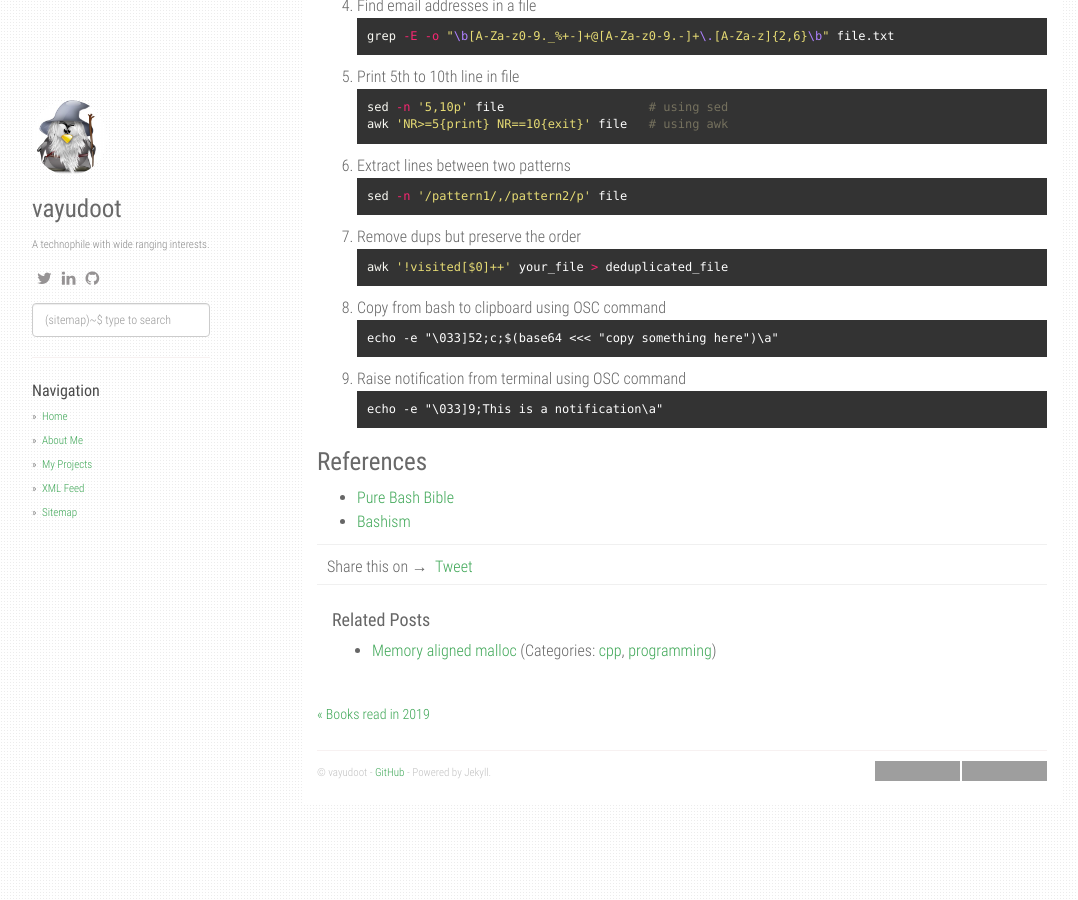
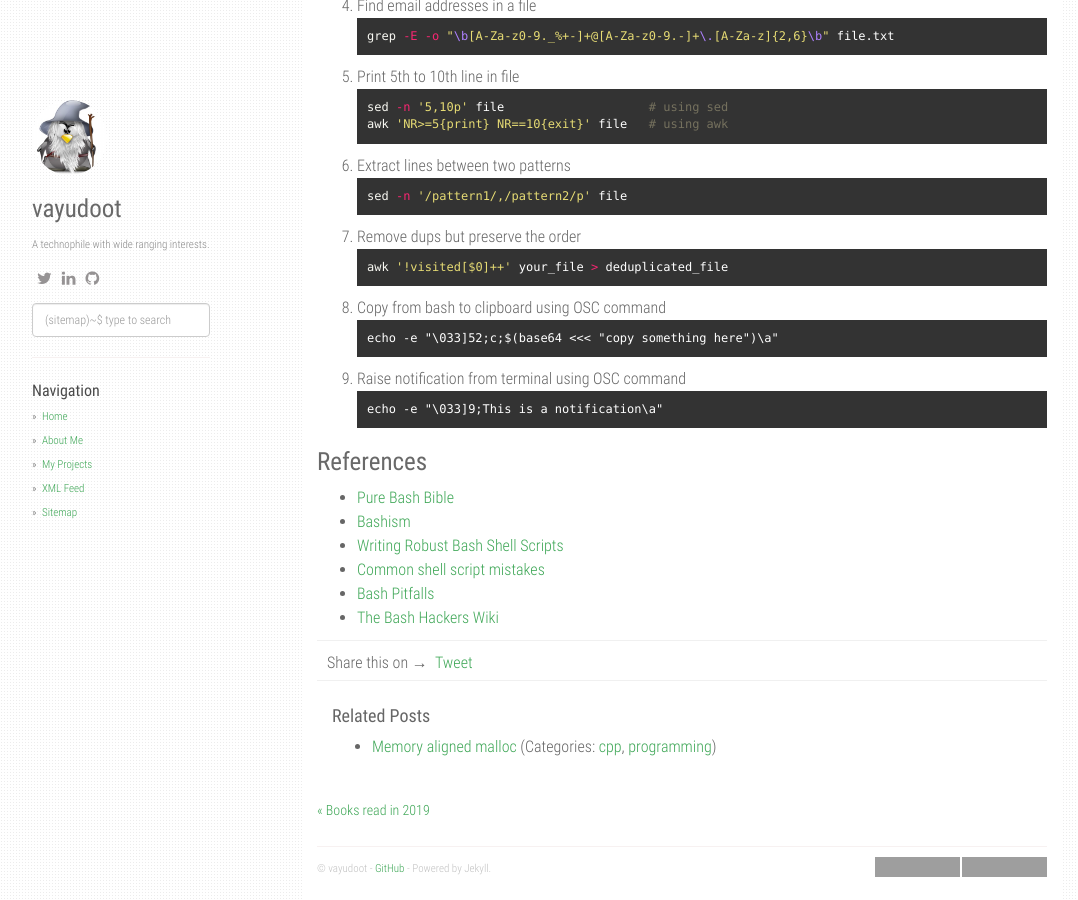
Before and after one commit to vayudoot/vayudoot.org, a Jekyll site: the page built from _posts/2020-05-28-bash.md, in a window 1280 px wide and 900 px high, scrolled down 4265 px. Shown: the whole window, without its empty margins (53-1131 px from the left). Built offline with Jekyll 4.4.1, drawn with Linux system fonts in a browser that asks for light colours; comment, search, counter and statistics services are not loaded; grey boxes are pictures that could not be loaded.

Commit message:
add more references

```diff
--- a/_posts/2020-05-28-bash.md
+++ b/_posts/2020-05-28-bash.md
@@ -215,3 +215,7 @@ echo -e "\033]9;This is a notification\a"
 # References
 * [Pure Bash Bible](https://github.com/dylanaraps/pure-bash-bible)
 * [Bashism](http://mywiki.wooledge.org/Bashism)
+* [Writing Robust Bash Shell Scripts](https://www.davidpashley.com/articles/writing-robust-shell-scripts/)
+* [Common shell script mistakes](http://www.pixelbeat.org/programming/shell_script_mistakes.html)
+* [Bash Pitfalls](http://mywiki.wooledge.org/BashPitfalls)
+* [The Bash Hackers Wiki](https://wiki.bash-hackers.org/)
```
